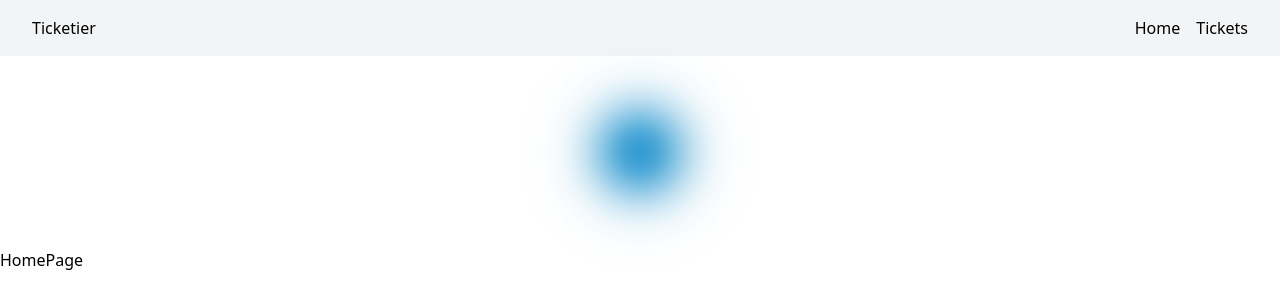
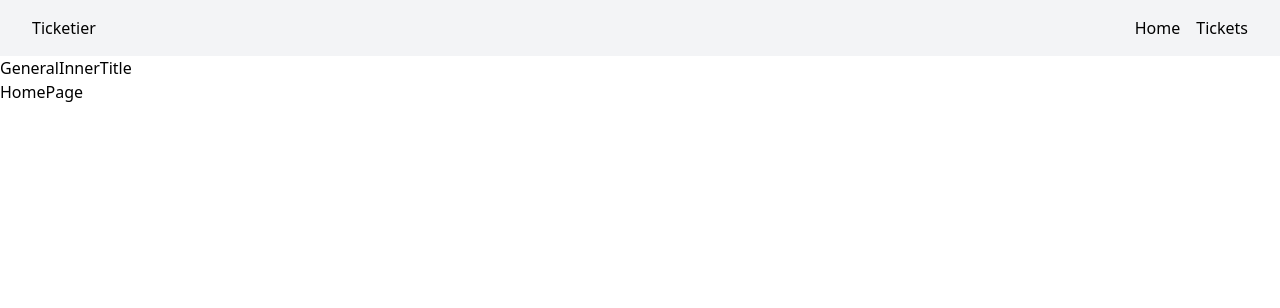
Before and after one commit to AleksandrPolishchuk/TicketierApp, a Next.js app in the folder frontend/ticketier-front-nextjs/: page / in a window 1280 px wide. Shown: the top 308 px of the page. Built offline with nearby package versions, Linux system fonts and the light colour scheme.

Commit message:
add GeneralInnerTitle component (frontend)

```diff
--- a/frontend/ticketier-front-nextjs/app/page.tsx
+++ b/frontend/ticketier-front-nextjs/app/page.tsx
@@ -1,9 +1,9 @@
-import CustomSpinner from "@/components/custom-spinner/CustomSpinner";
+import GeneralInnerTitle from "@/components/general-inner-title/GeneralInnerTitle";
 
 const HomePage = () => {
   return (
     <div>
-      <CustomSpinner />
+      <GeneralInnerTitle />
       <h1>HomePage</h1>
     </div>
   );
--- /dev/null
+++ b/frontend/ticketier-front-nextjs/components/general-inner-title/GeneralInnerTitle.tsx
@@ -0,0 +1,7 @@
+import React from "react";
+
+const GeneralInnerTitle = () => {
+  return <div>GeneralInnerTitle</div>;
+};
+
+export default GeneralInnerTitle;
```
Also changed, not shown: 1 other file (tests, documents, lock files or other folders).
